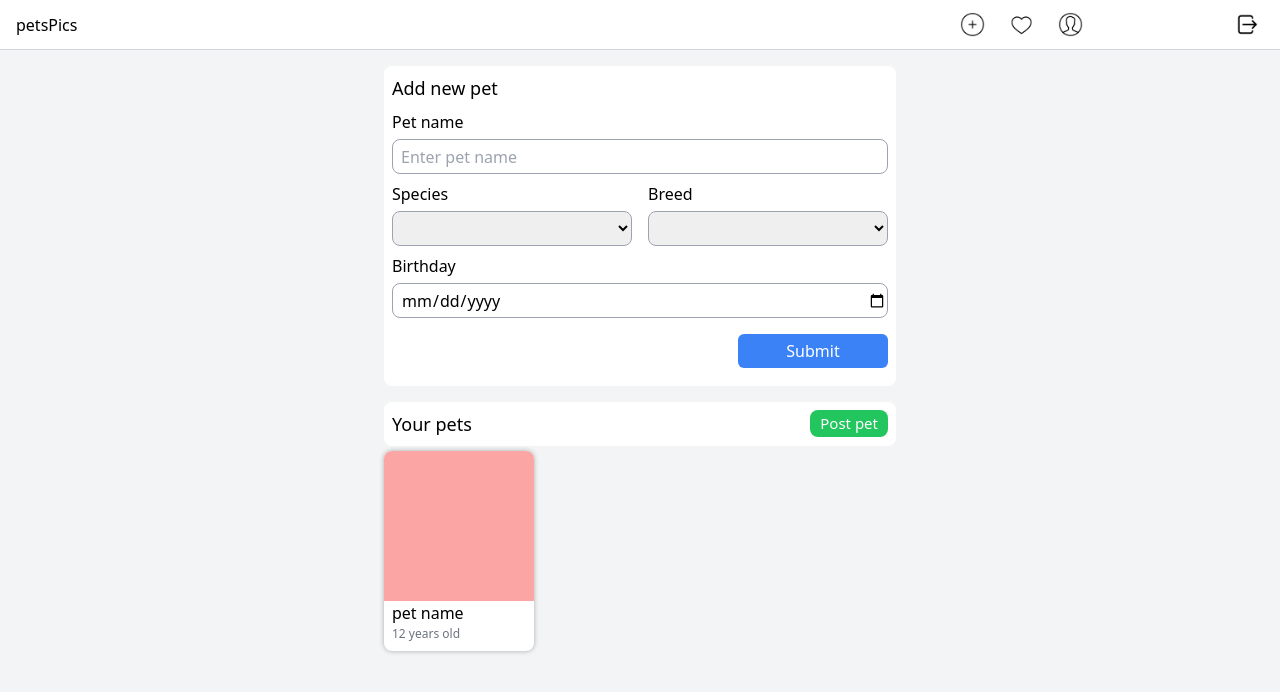
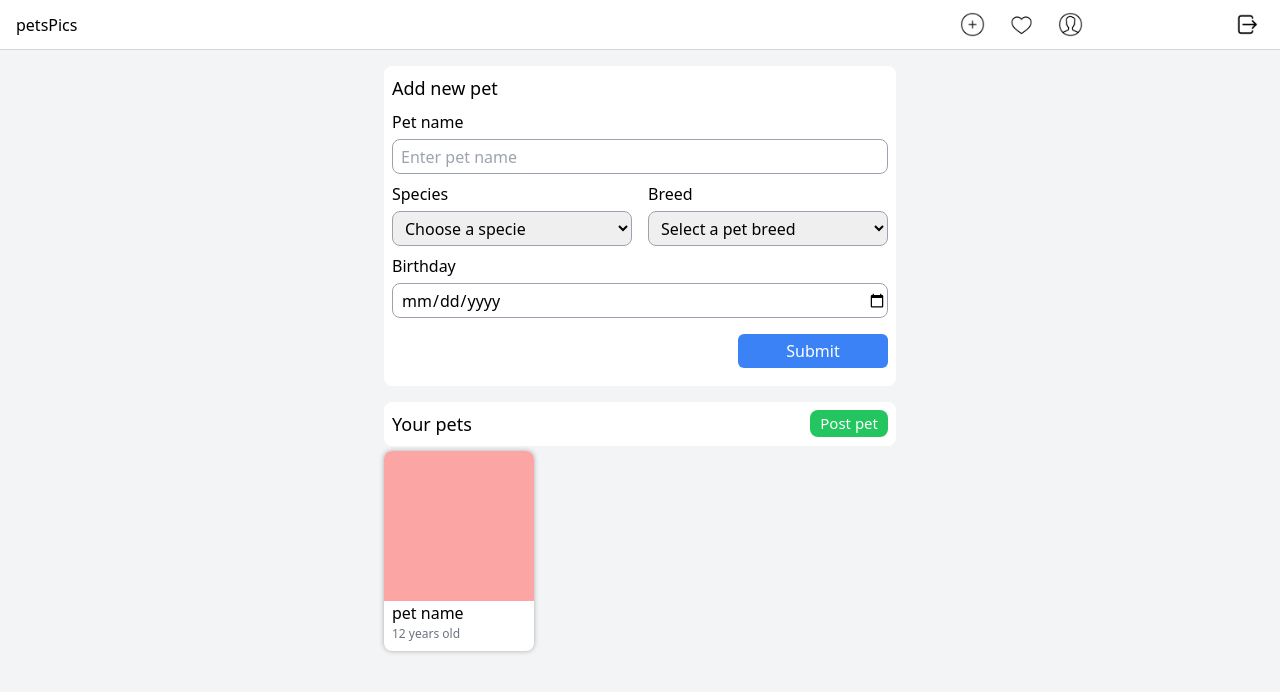
Before and after one commit to Jospin6/petsPics_api, a React (Vite) app in the folder client/: page /user/newPet in a window 1280 px wide. Shown: the top 692 px of the page. Built offline with nearby package versions, Linux system fonts and the light colour scheme.

Commit message:
Add options to the select field

```diff
--- a/client/src/components/NewPetForm.jsx
+++ b/client/src/components/NewPetForm.jsx
@@ -17,12 +17,34 @@ export const NewPetForm = () => {
                     labelText="Species"
                     fieldName="petSpecy"
                     id="petSpecy"
-                    className="col-span-2" />
+                    className="col-span-2">
+                    <option value="">Choose a specie</option>
+                    <option value="Dog">Dog</option>
+                    <option value="Cat">Cat</option>
+                    <option value="Fish">Fish</option>
+                </Select>
                 <Select
                     labelText="Breed"
                     fieldName="petBreed"
                     id="petBreed"
-                    className="col-span-2" />
+                    className="col-span-2">
+                    <option value="">Select a pet breed</option>
+                    <optgroup label="Dog" className="text-gray-600">
+                        <option value="Bulldog">Bulldog</option>
+                        <option value="Beagle">Beagle</option>
+                        <option value="Poodle">Poodle</option>
+                    </optgroup>
+                    <optgroup label="Cat" className="text-gray-600">
+                        <option value="Maine coon">Maine coon</option>
+                        <option value="Persan">Persan</option>
+                        <option value="Bengal">Bengal</option>
+                    </optgroup>
+                    <optgroup label="Fish" className="text-gray-600">
+                        <option value="Guppy">Guppy</option>
+                        <option value="Molly">Molly</option>
+                        <option value="Bengal">Goldfish</option>
+                    </optgroup>
+                </Select>
             </div>
             <Input
                 labelText="Birthday"
```
